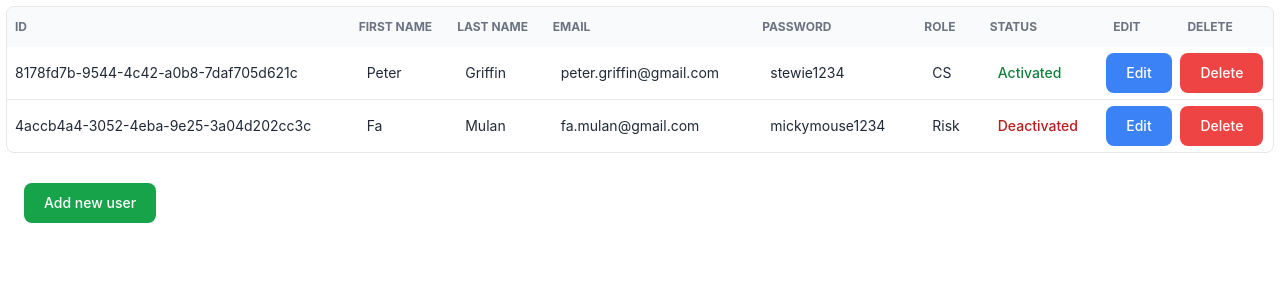
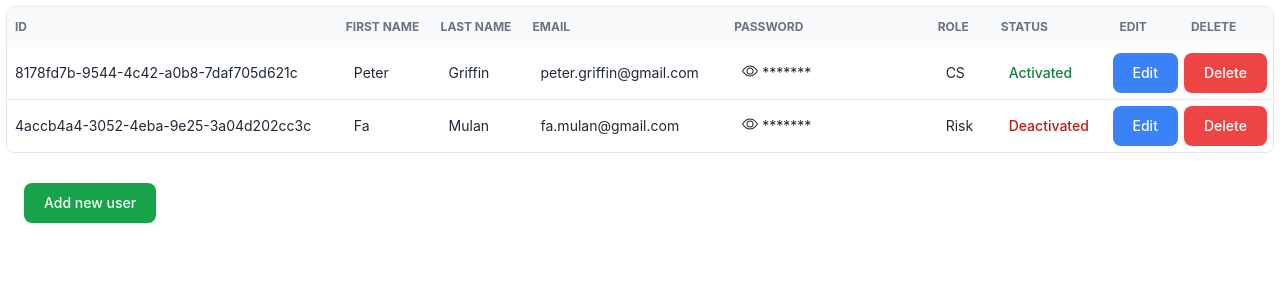
Before and after one commit to cryptokoala4/gfo_user_panel, a Next.js app: page /user-panel in a window 1280 px wide. Shown: the top 300 px of the page. Built offline with nearby package versions, Linux system fonts and the light colour scheme.

Commit message:
rename components, add eyesvg icon, toggle password visibility

```diff
--- /dev/null
+++ b/components/EyeIconSvg.tsx
@@ -0,0 +1,17 @@
+import React from "react";
+
+const EyeIconSvg = (props: any) => (
+  <svg
+    xmlns="http://www.w3.org/2000/svg"
+    width={16}
+    height={16}
+    fill="currentColor"
+    className="bi bi-eye"
+    {...props}
+  >
+    <path d="M16 8s-3-5.5-8-5.5S0 8 0 8s3 5.5 8 5.5S16 8 16 8zM1.173 8a13.133 13.133 0 0 1 1.66-2.043C4.12 4.668 5.88 3.5 8 3.5c2.12 0 3.879 1.168 5.168 2.457A13.133 13.133 0 0 1 14.828 8c-.058.087-.122.183-.195.288-.335.48-.83 1.12-1.465 1.755C11.879 11.332 10.119 12.5 8 12.5c-2.12 0-3.879-1.168-5.168-2.457A13.134 13.134 0 0 1 1.172 8z" />
+    <path d="M8 5.5a2.5 2.5 0 1 0 0 5 2.5 2.5 0 0 0 0-5zM4.5 8a3.5 3.5 0 1 1 7 0 3.5 3.5 0 0 1-7 0z" />
+  </svg>
+)
+
+export default EyeIconSvg
--- a/pages/user-panel/CreateUser.tsx
+++ b/pages/user-panel/UserForm.tsx
@@ -1,7 +1,7 @@
 import React, { useState, FC } from "react";
 import { User } from ".";
-import Button from "../../components/button";
-import CreateUserModal from "./CreateUserModal";
+import Button from "../../components/Button";
+import CreateUserModal from "./UserFormModal";
 
 interface CreateUserProps {
   onCreateUser: (arg: User) => void;
--- a/pages/user-panel/CreateUserModal.tsx
+++ b/pages/user-panel/UserFormModal.tsx
@@ -1,7 +1,6 @@
-import React, { ChangeEvent, FormEvent, MouseEventHandler } from "react";
-import { FC, useState } from "react";
+import React, { FC, useState, ChangeEvent, FormEvent, MouseEventHandler } from "react";
 import { User } from ".";
-import Button from "../../components/button";
+import Button from "../../components/Button";
 import { userFormFields } from "./constant";
 
 interface UserModalProps {
--- a/pages/user-panel/UserTable.tsx
+++ b/pages/user-panel/UserTable.tsx
@@ -1,6 +1,7 @@
-import React, { FC } from "react";
+import React, { FC, useState } from "react";
 import { User } from ".";
-import Button from "../../components/button";
+import Button from "../../components/Button";
+import EyeIconSvg from "../../components/EyeIconSvg";
 import { userTableHeader } from "./constant";
 
 interface UserTableProps {
@@ -10,6 +11,7 @@ interface UserTableProps {
 }
 
 const UserTable: FC<UserTableProps> = (props) => {
+  const [showUserPassword, setShowUserPassword] = useState(false);
   const { users, onRemoveUser, onUpdateUser } = props;
 
   return (
@@ -60,8 +62,16 @@ const UserTable: FC<UserTableProps> = (props) => {
                         {email}
                       </td>
                       <td className="px-4 py-4 text-sm text-gray-800 whitespace-nowrap flex items-center">
-                        {password}
-                      </td>
+                      <div
+                        className="pr-1 h-5"
+                        onClick={() => {
+                          setShowUserPassword(!showUserPassword);
+                        }}
+                      >
+                        <EyeIconSvg />
+                      </div>
+                      <div className="text-ellipsis overflow-hidden w-[140px]">{showUserPassword ? password : "*******"}</div>
+                    </td>
                       <td className="px-4 py-4 text-sm text-gray-800 whitespace-nowrap">
                         {role}
                       </td>
--- a/pages/user-panel/index.tsx
+++ b/pages/user-panel/index.tsx
@@ -1,6 +1,6 @@
 import React, { useState, useCallback, useEffect, FC, useMemo } from "react";
 import { createUser, deleteUser, getUsers, updateUser } from "../api/users";
-import CreateUser from "./CreateUser";
+import CreateUser from "./UserForm";
 import UserTable from "./UserTable";
 
 export interface User {
```
